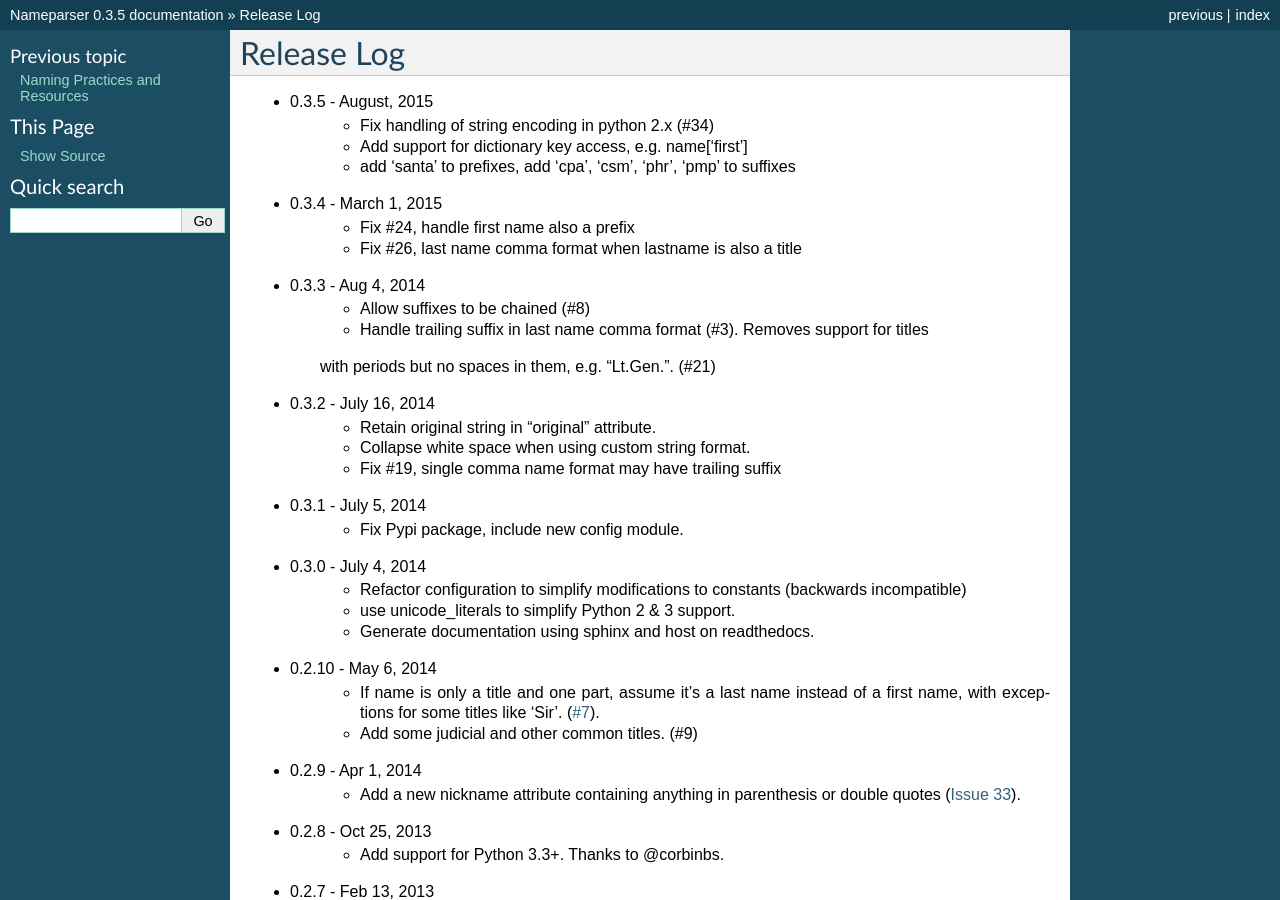
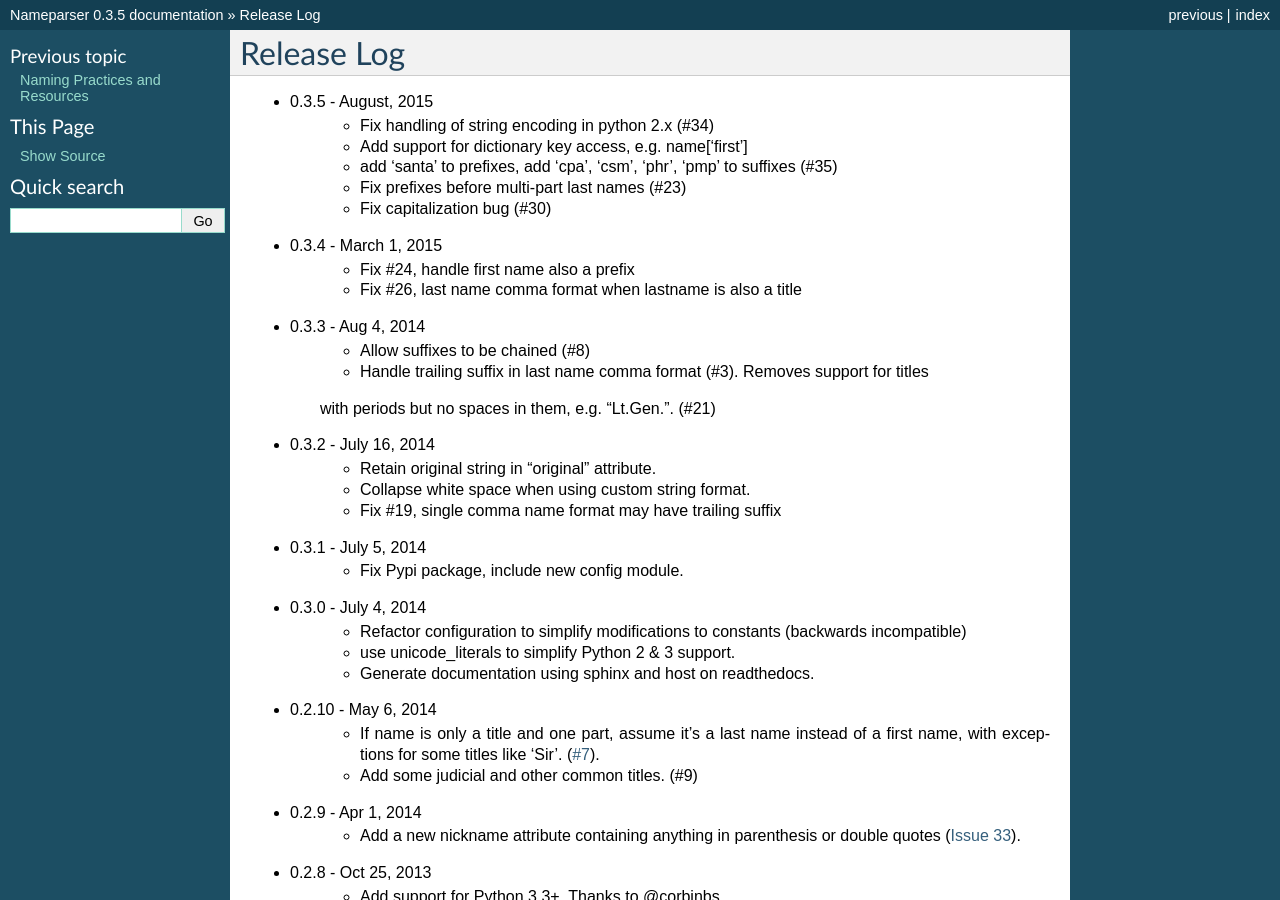
Before and after one commit to derek73/python-nameparser, a Sphinx documentation site: the page built from docs/release_log.rst, in a window 1280 px wide and 900 px high. Built offline with Sphinx 7.4.7, drawn with Linux system fonts in a browser that asks for light colours; pages that are not in the unit, such as notebooks, are missing from menus.

Commit message:
update release notes, add dev requirements

```diff
--- /dev/null
+++ b/dev-requirements.txt
@@ -0,0 +1,6 @@
+ipdb==0.8
+nose==1.3.6
+Sphinx==1.3.1
+coverage==3.7.1
+ipython==3.1.0
+Pygments==2.0.2
--- a/docs/release_log.rst
+++ b/docs/release_log.rst
@@ -4,7 +4,9 @@
 * 0.3.5 - August, 2015
     - Fix handling of string encoding in python 2.x (#34)
     - Add support for dictionary key access, e.g. name['first']
-    - add 'santa' to prefixes, add 'cpa', 'csm', 'phr', 'pmp' to suffixes
+    - add 'santa' to prefixes, add 'cpa', 'csm', 'phr', 'pmp' to suffixes (#35)
+    - Fix prefixes before multi-part last names (#23)
+    - Fix capitalization bug (#30)
 * 0.3.4 - March 1, 2015
     - Fix #24, handle first name also a prefix
     - Fix #26, last name comma format when lastname is also a title
```
Also changed, not shown: 1 other file.
